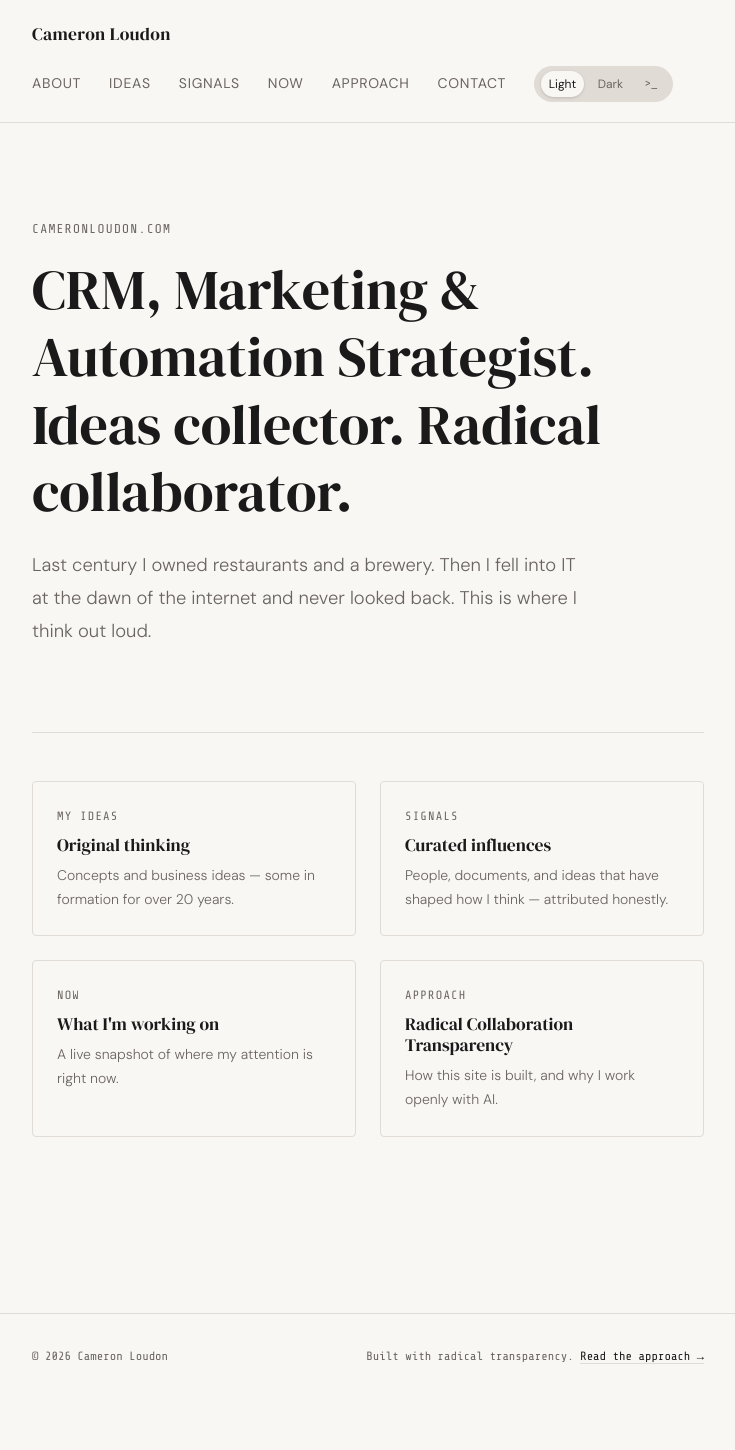
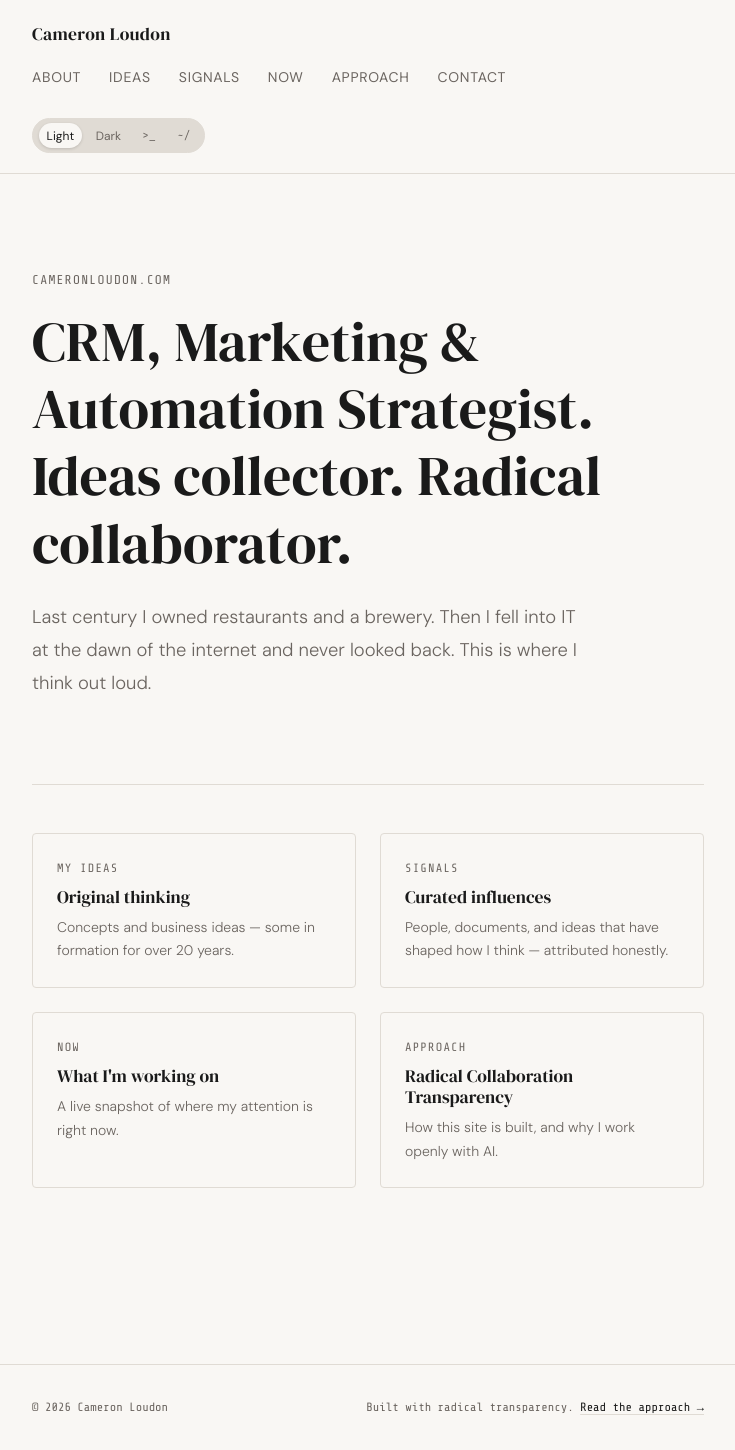
Before and after one commit to cameronloudon/cameronloudon.github.io, a Jekyll site: the page built from index.html, in a window 1280 px wide. Shown: the whole page, without its empty margins (272-1007 px from the left). Built offline with Jekyll 4.4.1, drawn with Linux system fonts in a browser that asks for light colours; before the commit the page ends 1398 px from its top, so only the background shows below that.

Commit message:
Update default.html
Add ~/  toggle button for tree mode

```diff
--- a/_layouts/default.html
+++ b/_layouts/default.html
@@ -32,6 +32,7 @@
           <button class="theme-btn active" data-mode="light" title="Light mode">Light</button>
           <button class="theme-btn" data-mode="dark" title="Dark mode">Dark</button>
           <button class="theme-btn" data-mode="terminal" title="Fallout Terminal mode">&gt;_</button>
+          <button class="theme-btn" data-mode="tree" title="Folder Tree mode">~/</button>
         </div>
       </nav>
 
```
